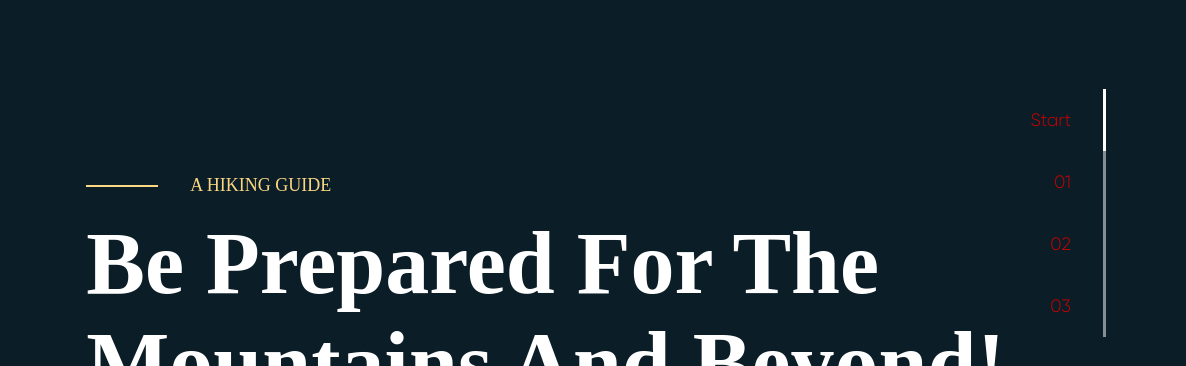
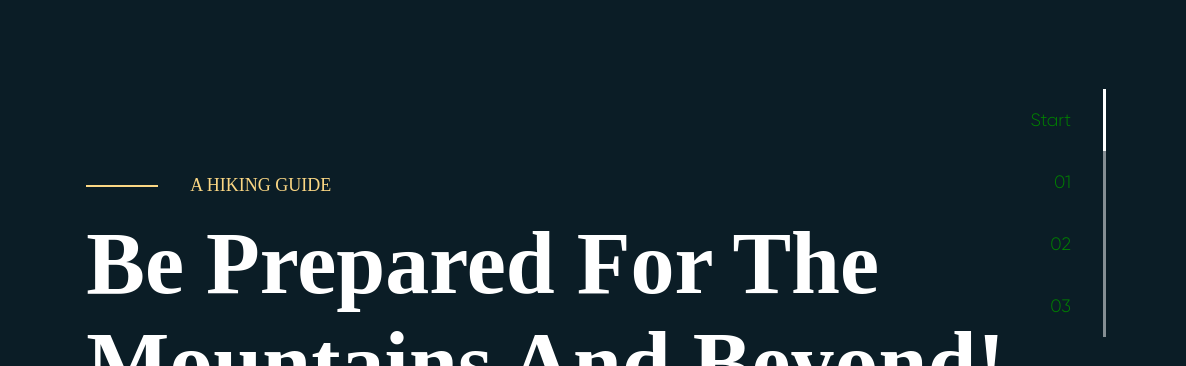
Before and after one commit to zulfiiamirbakieva/mntm, a plain HTML site: page index.html in a window 1280 px wide. Shown: the part 151-517 px from the top of the page, 94-1280 px from the left. Drawn offline with Linux system fonts and the light colour scheme; a web font is replaced by a local one.

Commit message:
Make green

```diff
--- a/css/style.css
+++ b/css/style.css
@@ -49,7 +49,7 @@ body {
 	font-family: Gilroy;
 	font-size: 18px;
 	line-height: 22px;
-	color: #cc0000;
+	color: green;
 	text-decoration: none;
 }
 
```
